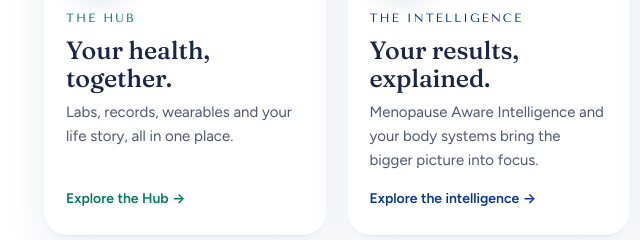
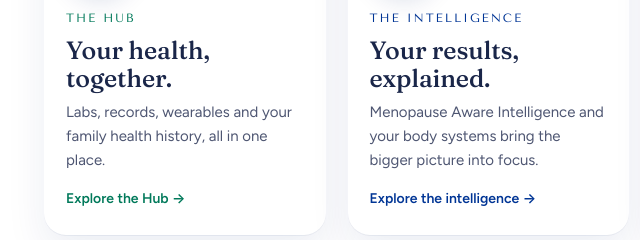
Before and after one commit to nielsoncmn/Biomarkher-site, a plain HTML site: page index.html in a window 1280 px wide. Shown: the part 1271-1511 px from the top of the page, 0-640 px from the left. Drawn offline with nearby package versions, Linux system fonts and the light colour scheme.

Commit message:
Hub card: 'your life story' becomes 'your family health history'
Owner, 2026-11-26: the Hub card line now reads 'Labs, records, wearables and your family health history, all in one place.' The change is applied to the large-image, vibrant, home and public pages.

Co-Authored-By: Claude Opus 5.5 <noreply@anthropic.com>
Claude-Session: https://claude.ai/code/session_01QDC9sVT6DyhrAGrqdGeFrA

```diff
--- a/index.html
+++ b/index.html
@@ -576,7 +576,7 @@ section{padding-block:120px}
       <p>Your records, what they mean on your menopause timeline, the care that comes next, and the people you care for.</p>
     </div>
     <div class="row">
-      <a class="pcard" href="#hub"><div class="ph"><img src="images/iStock-1303009731_clock-crop.jpg" width="900" height="969" alt="Smiling woman in a cycling jacket on a road bike" style="object-position:40% 30%"><span class="num">01</span><span class="photo-note">Stock photo. Posed by model.</span></div><div class="body"><span class="pbadge" aria-hidden="true"><svg><use href="#i-hub"/></svg></span><span class="lbl">The Hub</span><h3>Your health, together.</h3><p>Labs, records, wearables and your life story, all in one place.</p><span class="go">Explore the Hub →</span></div></a>
+      <a class="pcard" href="#hub"><div class="ph"><img src="images/iStock-1303009731_clock-crop.jpg" width="900" height="969" alt="Smiling woman in a cycling jacket on a road bike" style="object-position:40% 30%"><span class="num">01</span><span class="photo-note">Stock photo. Posed by model.</span></div><div class="body"><span class="pbadge" aria-hidden="true"><svg><use href="#i-hub"/></svg></span><span class="lbl">The Hub</span><h3>Your health, together.</h3><p>Labs, records, wearables and your family health history, all in one place.</p><span class="go">Explore the Hub →</span></div></a>
       <a class="pcard" href="#intelligence"><div class="ph"><img src="images/iStock-528497164_why-crop.jpg" width="900" height="1154" alt="Woman with grey hair preparing to lift a barbell" style="object-position:55% 35%"><span class="num">02</span><span class="photo-note">Stock photo. Posed by model.</span></div><div class="body"><span class="pbadge" aria-hidden="true"><svg><use href="#i-int"/></svg></span><span class="lbl">The Intelligence</span><h3>Your results, explained.</h3><p>Menopause Aware Intelligence and your body systems bring the bigger picture into focus.</p><span class="go">Explore the intelligence →</span></div></a>
       <a class="pcard" href="#care"><div class="ph"><img src="images/iStock-2193589580_welcome-crop.jpg" width="900" height="1269" alt="Woman laughing on a beach" style="object-position:50% 30%"><span class="num">03</span><span class="soon">COMING SOON</span><span class="photo-note">Stock photo. Posed by model.</span></div><div class="body"><span class="pbadge" aria-hidden="true"><svg><use href="#i-care"/></svg></span><span class="lbl">The Care</span><h3>Your next step in care.</h3><p>Planned clinician connections, testing and support informed by your timeline.</p><span class="go">Explore the Care →</span></div></a>
       <a class="pcard" href="#circle"><div class="ph"><img src="images/iStock-905837342_hercircle-crop.jpg" width="900" height="738" alt="Three women laughing together outdoors after a muddy run" style="object-position:50% 40%"><span class="num">04</span><span class="photo-note">Stock photo. Posed by model.</span></div><div class="body"><span class="pbadge" aria-hidden="true"><svg><use href="#i-circ"/></svg></span><span class="lbl">HERCIRCLE</span><h3>Your people, connected.</h3><p>Care for the people you love, with control over what you share.</p><span class="go">Explore HerCircle →</span></div></a>
```
Also changed, not shown: preview-large.html (+1 -1 lines), preview-vibrant.html (+1 -1 lines), public-home.html (+1 -1 lines).
